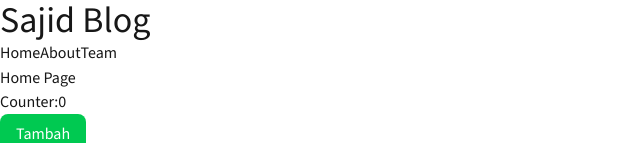
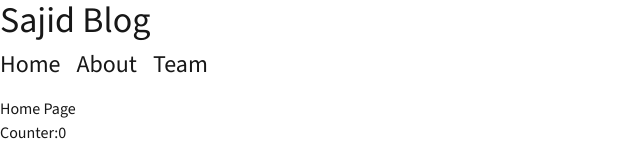
Before and after one commit to SajidID/nextjs-esensial, a Next.js app: page / in a window 1280 px wide. Shown: the top 143 px of the page, without its empty margins (0-640 px from the left). Built offline with nearby package versions, Linux system fonts and the light colour scheme.

Commit message:
fix(header): header position

```diff
--- a/app/layout.tsx
+++ b/app/layout.tsx
@@ -30,9 +30,7 @@
       >
         <header className="border-b border-white text-4xl">
           Sajid Blog
-        </header>
-        <header className="border-b border-white">
-          <nav>
+          <nav className="text-2xl space-x-4 py-2 mb-2">
             <Link href="/">Home</Link>
             <Link href="/about">About</Link>
             <Link href="/about/team">Team</Link>
```
